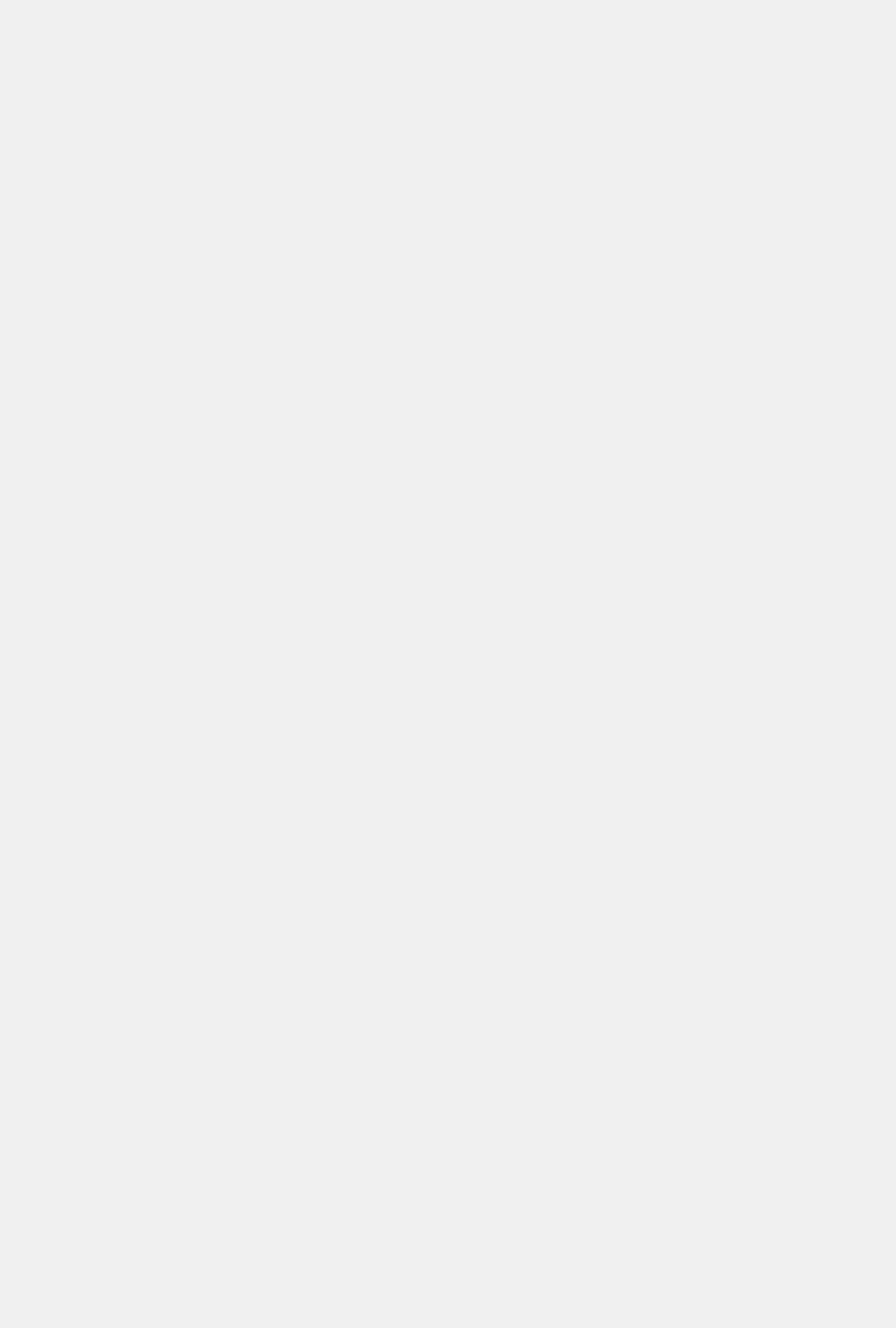
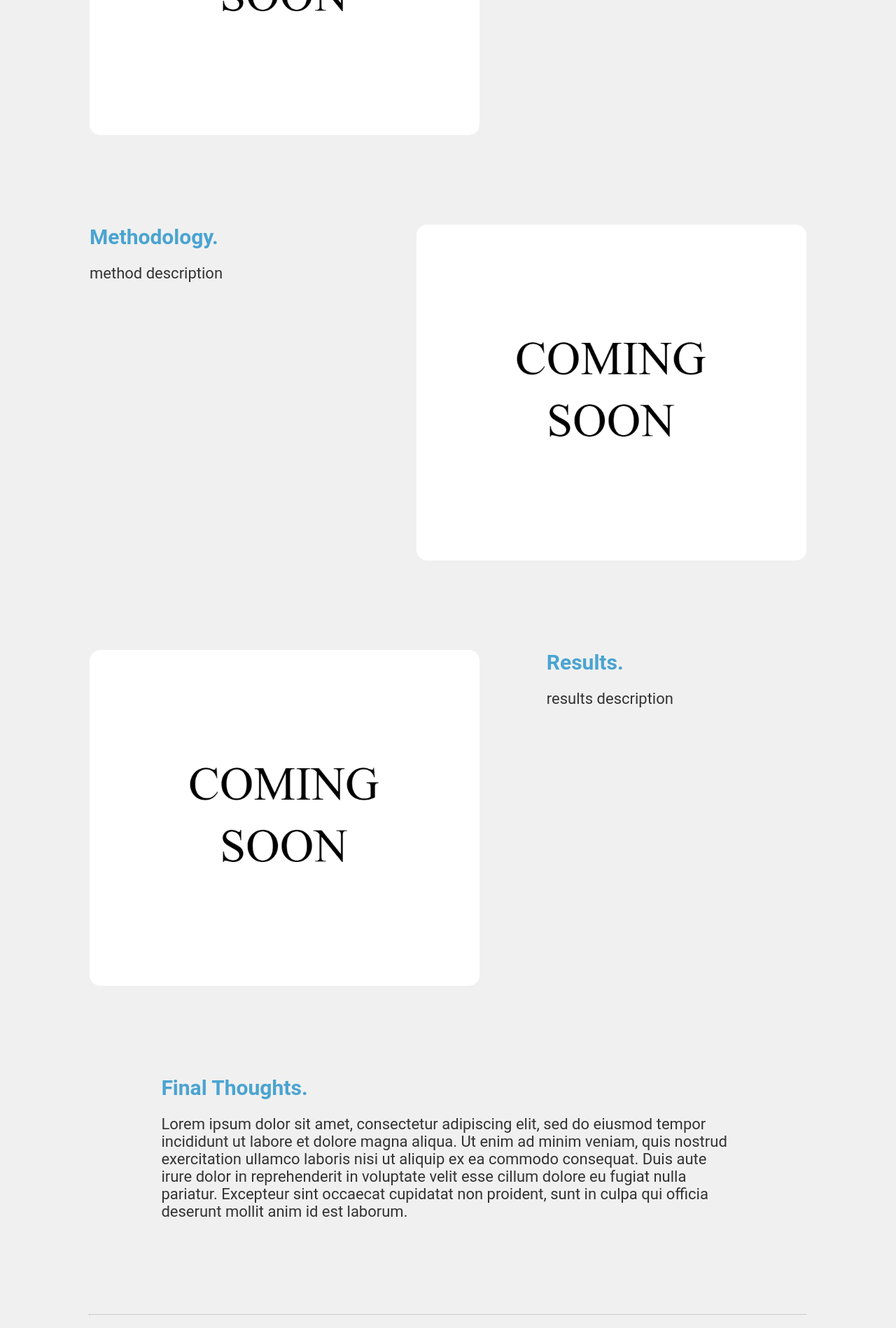
Before and after one commit to nhvn/portfolio, a React (Create React App) app: page /projects/comingSoon in a window 1280 px wide. Shown: the part 880-2778 px from the top of the page at 70% size. Before the commit the page ends 834 px from the top, so only its background shows below. Built offline with nearby package versions, Linux system fonts and the light colour scheme; a web font is replaced by a local one.

Commit message:
Made a lot of changes to this project including adding the rest of the content for the individual project page

```diff
--- a/src/App.js
+++ b/src/App.js
@@ -4,64 +4,21 @@ import Navbar from './Navbar.js';
 import Home from './HomePage.js';
 import About from './AboutPage.js';
 import Projects from './ProjectsPage.js';
+import { projects } from './ProjPage';
 import ProjPage from './ProjPage';
 import Footer from './Footer.js';
 import { ThemeProvider, theme, GlobalStyle } from './ThemeProvider';
 
 export const ProjectsContext = createContext();
 
-const projects = [
-  {
-    id: 'taskmaster',
-    title: 'Task Master',
-    role: 'FULL-STACK DEVELOPER',
-    description: 'Description for Task Master...',
-    technologies: ['React', 'JavaScript', 'CSS'],
-    image: '/img/todo.png',
-    codeLink: 'https://github.com/nhvn/to-do-list',
-    liveLink: ''
-  },
-  {
-    id: 'pumpkin',
-    title: 'Pumpkin Latte',
-    role: 'GAME DEVELOPER',
-    description: 'Description...',
-    technologies: ['Node.js', 'Express', 'MongoDB'],
-    image: '/img/pumpkin.png',
-    codeLink: 'https://github.com/nhvn/first-browser-game',
-    liveLink: 'https://pumpkin-lost-te.web.app/'
-  },
-  {
-    id: 'comingSoon',
-    title: '',
-    role: '',
-    description: 'Description...',
-    technologies: ['', '', ''],
-    image: '/img/comingSoon.png',
-    codeLink: '',
-    liveLink: ''
-  },
-  {
-    id: 'comingSoon',
-    title: '',
-    role: '',
-    description: 'Description...',
-    technologies: ['', '', ''],
-    image: '/img/comingSoon.png',
-    codeLink: '',
-    liveLink: ''
-  },
-];
 const ProjectsWrapper = (props) => <Projects {...props} />;
 
 function App() {
   const [isDarkMode, setIsDarkMode] = useState(() => {
-    // Get the initial state from localStorage
     const savedMode = localStorage.getItem('isDarkMode');
     return savedMode === 'true' ? true : false; // Convert string to boolean
   });
 
-  // Use useEffect to update localStorage whenever isDarkMode changes
   useEffect(() => {
     localStorage.setItem('isDarkMode', isDarkMode);
   }, [isDarkMode]);
@@ -80,7 +37,7 @@ function App() {
             <Route path="/" element={<Home />} />
             <Route path="/about" element={<About />} />
             <Route path="/projects" element={<ProjectsWrapper />} />
-            <Route path="/projects/:projectId" element={<React.Fragment><ProjPage projects={projects} /></React.Fragment>} />
+            <Route path="/projects/:projectId" element={<ProjPage />} />
           </Routes>
         </ProjectsContext.Provider>
         <hr className="footer-divider" />
--- a/src/Navbar.js
+++ b/src/Navbar.js
@@ -68,7 +68,7 @@ const Navbar = ({ toggleDarkMode, isDarkMode }) => {
       </a>
       <div className="links">
         <ThemeProvider isDarkMode={isDarkMode}>
-          <StyledLink2 to="/">Home</StyledLink2>
+          {/* <StyledLink2 to="/">Home</StyledLink2> */}
           <StyledLink2 to="/about">About</StyledLink2>
           <StyledLink2 to="/projects">Projects</StyledLink2>
           <DropdownContainer ref={dropdownRef}>
--- a/src/ProjPage.js
+++ b/src/ProjPage.js
@@ -1,9 +1,84 @@
 import React from 'react';
 import { useParams } from 'react-router-dom';
 
-function ProjPage({ projects }) {
-    const { projectId } = useParams();
-    const project = projects.find((project) => project.id === projectId);
+export const projects = [
+  {
+    id: 'taskmaster',
+    title: 'Task Master',
+    role: 'FULL-STACK DEVELOPER',
+    description: 'Lorem ipsum dolor sit amet, consectetur adipiscing elit, sed do eiusmod tempor incididunt ut labore et dolore magna aliqua. Ut enim ad minim veniam, quis nostrud exercitation ullamco laboris nisi ut aliquip ex ea commodo consequat. Duis aute irure dolor in reprehenderit in voluptate velit esse cillum dolore eu fugiat nulla pariatur. Excepteur sint occaecat cupidatat non proident, sunt in culpa qui officia deserunt mollit anim id est laborum.',
+    technologies: ['React', 'JavaScript', 'CSS'],
+    image: '/img/todo.png',
+    sketchImage: '/img/comingSoon.png',
+    sketch: 'sketch description',
+    methodImage: '/img/comingSoon.png',
+    method: 'method description',
+    resultsImage: '/img/comingSoon.png',
+    results: 'results description',
+    finalThoughts: 'Lorem ipsum dolor sit amet, consectetur adipiscing elit, sed do eiusmod tempor incididunt ut labore et dolore magna aliqua. Ut enim ad minim veniam, quis nostrud exercitation ullamco laboris nisi ut aliquip ex ea commodo consequat. Duis aute irure dolor in reprehenderit in voluptate velit esse cillum dolore eu fugiat nulla pariatur. Excepteur sint occaecat cupidatat non proident, sunt in culpa qui officia deserunt mollit anim id est laborum.',
+    codeLink: 'https://github.com/nhvn/to-do-list',
+    liveLink: ''
+  },
+  {
+    id: 'pumpkin',
+    title: 'Pumpkin Latte',
+    role: 'GAME DEVELOPER',
+    description: 'Description...',
+    technologies: ['Node.js', 'Express', 'MongoDB'],
+    image: '/img/comingSoon.png',
+    sketchImage: '/img/comingSoon.png',
+    sketch: 'sketch description',
+    methodImage: '/img/comingSoon.png',
+    method: 'method description',
+    resultsImage: '/img/comingSoon.png',
+    results: 'results description',
+    finalThoughts: 'Lorem ipsum dolor sit amet, consectetur adipiscing elit, sed do eiusmod tempor incididunt ut labore et dolore magna aliqua. Ut enim ad minim veniam, quis nostrud exercitation ullamco laboris nisi ut aliquip ex ea commodo consequat. Duis aute irure dolor in reprehenderit in voluptate velit esse cillum dolore eu fugiat nulla pariatur. Excepteur sint occaecat cupidatat non proident, sunt in culpa qui officia deserunt mollit anim id est laborum.',
+    codeLink: 'https://github.com/nhvn/first-browser-game',
+    liveLink: 'https://pumpkin-lost-te.web.app/'
+  },
+  {
+    id: 'comingSoon',
+    title: '',
+    role: '',
+    description: 'Description...',
+    technologies: ['', '', ''],
+    image: '/img/comingSoon.png',
+    sketchImage: '/img/comingSoon.png',
+    sketch: 'sketch description',
+    methodImage: '/img/comingSoon.png',
+    method: 'method description',
+    resultsImage: '/img/comingSoon.png',
+    results: 'results description',
+    finalThoughts: 'Lorem ipsum dolor sit amet, consectetur adipiscing elit, sed do eiusmod tempor incididunt ut labore et dolore magna aliqua. Ut enim ad minim veniam, quis nostrud exercitation ullamco laboris nisi ut aliquip ex ea commodo consequat. Duis aute irure dolor in reprehenderit in voluptate velit esse cillum dolore eu fugiat nulla pariatur. Excepteur sint occaecat cupidatat non proident, sunt in culpa qui officia deserunt mollit anim id est laborum.',
+    codeLink: '',
+    liveLink: ''
+  },
+  {
+    id: 'comingSoon',
+    title: '',
+    role: '',
+    description: 'Description...',
+    technologies: ['', '', ''],
+    image: '/img/comingSoon.png',
+    sketchImage: '/img/comingSoon.png',
+    sketch: 'sketch description',
+    methodImage: '/img/comingSoon.png',
+    method: 'method description',
+    resultsImage: '/img/comingSoon.png',
+    results: 'results description',
+    finalThoughts: 'Lorem ipsum dolor sit amet, consectetur adipiscing elit, sed do eiusmod tempor incididunt ut labore et dolore magna aliqua. Ut enim ad minim veniam, quis nostrud exercitation ullamco laboris nisi ut aliquip ex ea commodo consequat. Duis aute irure dolor in reprehenderit in voluptate velit esse cillum dolore eu fugiat nulla pariatur. Excepteur sint occaecat cupidatat non proident, sunt in culpa qui officia deserunt mollit anim id est laborum.',
+    codeLink: '',
+    liveLink: ''
+  },
+];
+
+function ProjPage() {
+  const { projectId } = useParams();
+  const project = projects.find((project) => project.id === projectId);
+
+  if (!project) {
+    return <div>Project not found</div>;
+  }
 
     return (
       <div>
@@ -28,12 +103,50 @@ function ProjPage({ projects }) {
             <div className="right">
               <div className="contact">
                 <div className="proj-contain">
-                <img src={project.image} alt={project.title} />
+                  <img src={project.image} alt={project.title} />
                 </div>
               </div>
             </div>
         </div>
         <div className="divider"></div>
+        {/* BOTTOM PORTION */}
+        <div className="proj-content-container">
+          <div className="flex">
+            <div className="left-proj">
+              <img src={project.sketchImage} alt={project.title} />
+            </div>
+            <div className='right-proj'>
+              <h2>Sketches.</h2>
+              <p>{project.sketch}</p>
+            </div>
+          </div>
+          <div className="flex">
+            <div className="right-proj"> {/* SWAPPED */}
+              <h2>Methodology.</h2>
+              <p>{project.method}</p>
+            </div>
+            <div className='left-proj'> {/* SWAPPED */}
+              <img src={project.methodImage} alt={project.title} />
+            </div>
+          </div>
+          <div className="flex">
+            <div className="left-proj">
+              <img src={project.resultsImage} alt={project.title} />
+            </div>
+            <div className='right-proj'>
+              <h2>Results.</h2>
+              <p>{project.results}</p>
+            </div>
+          </div>
+          <div className="flex">
+            <div className='right-proj finalThoughts'>
+              <div className='final'>
+                <h2>Final Thoughts.</h2>
+                <p>{project.finalThoughts}</p>
+              </div>
+            </div>
+          </div>
+        </div>
       </div>
     </div>
     );
--- a/src/index.css
+++ b/src/index.css
@@ -36,6 +36,11 @@ p {
 }
 section {
   margin-bottom: 4em;
+}
+.flex {
+  display: flex;
+  flex-direction: row;
+  gap: 6rem;
 }
 /* NAVIGATION BAR */
 .navbar {
@@ -79,12 +84,11 @@ section {
   margin: 0 auto 5rem;
   width: 80%;
 }
-.home .flex {
+/* .home .flex {
   display: flex;
   flex-direction: row;
   gap: 6rem;
-  /* padding-bottom: 2em; */
-}
+} */
 .left {
   flex: 4;
 }
@@ -202,7 +206,7 @@ footer {
   width: 25em;
 }
 .footer-section-2 h3, .footer-section-3 h3 {
-  color: #778da9;
+  color: #6a9b8f;
 }
 .footer-section-1 {
   flex: 6;
@@ -237,11 +241,11 @@ footer {
   margin: 0 auto;
   width: 80%;
 }
-.about .flex {
+/* .about .flex {
   display: flex;
   flex-direction: row;
   gap: 6rem;
-}
+} */
 .about .right {
   max-width: 20rem;
 }
@@ -340,9 +344,9 @@ footer {
   width: 80%;
 }
 .projects-box .flex {
-  display: flex;
+  /* display: flex;
   flex-direction: row;
-  gap: 6rem;
+  gap: 6rem; */
   padding-bottom: 2em;
 }
 .project-contain {
@@ -359,6 +363,13 @@ footer {
 }
 
 /* INDIVIDUAL PROJ PAGE */
+.proj-content-container h2 {
+  color: rgb(74, 164, 209);
+}
+.proj-content-container p {
+  /* color: red; */
+  font-size: 22px;
+}
 .proj-contain {
   height: 25em;
   width: 35em;
@@ -374,3 +385,28 @@ footer {
 .link-container {
   margin-bottom: 10px;
 }
+.proj-content-container {
+  display: flex;
+  flex-direction:column;
+  gap: 6rem;
+}.proj-content-container .left-proj{
+  height: 30em;
+  /* width: 35em; */
+  position: relative;
+  border-radius: 15px;
+  overflow: hidden;
+  flex: 3;
+}
+.proj-content-container .left-proj img {
+  width: 100%;
+  height: 100%;
+  object-fit: cover;
+}
+.proj-content-container .right-proj {
+  flex: 2;
+}
+.final {
+  width: 80%;
+  margin-left: auto;
+  margin-right: auto;
+}
```
